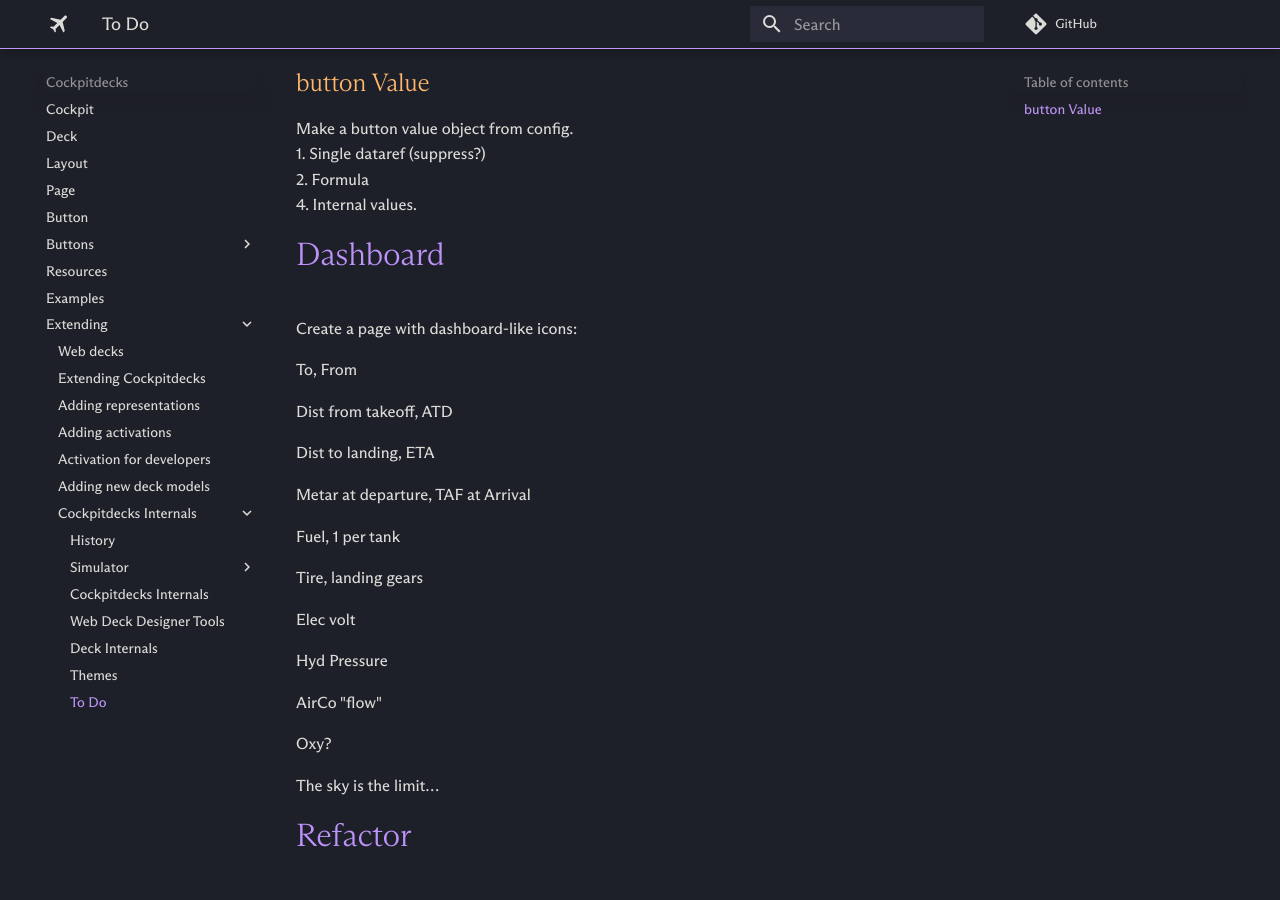
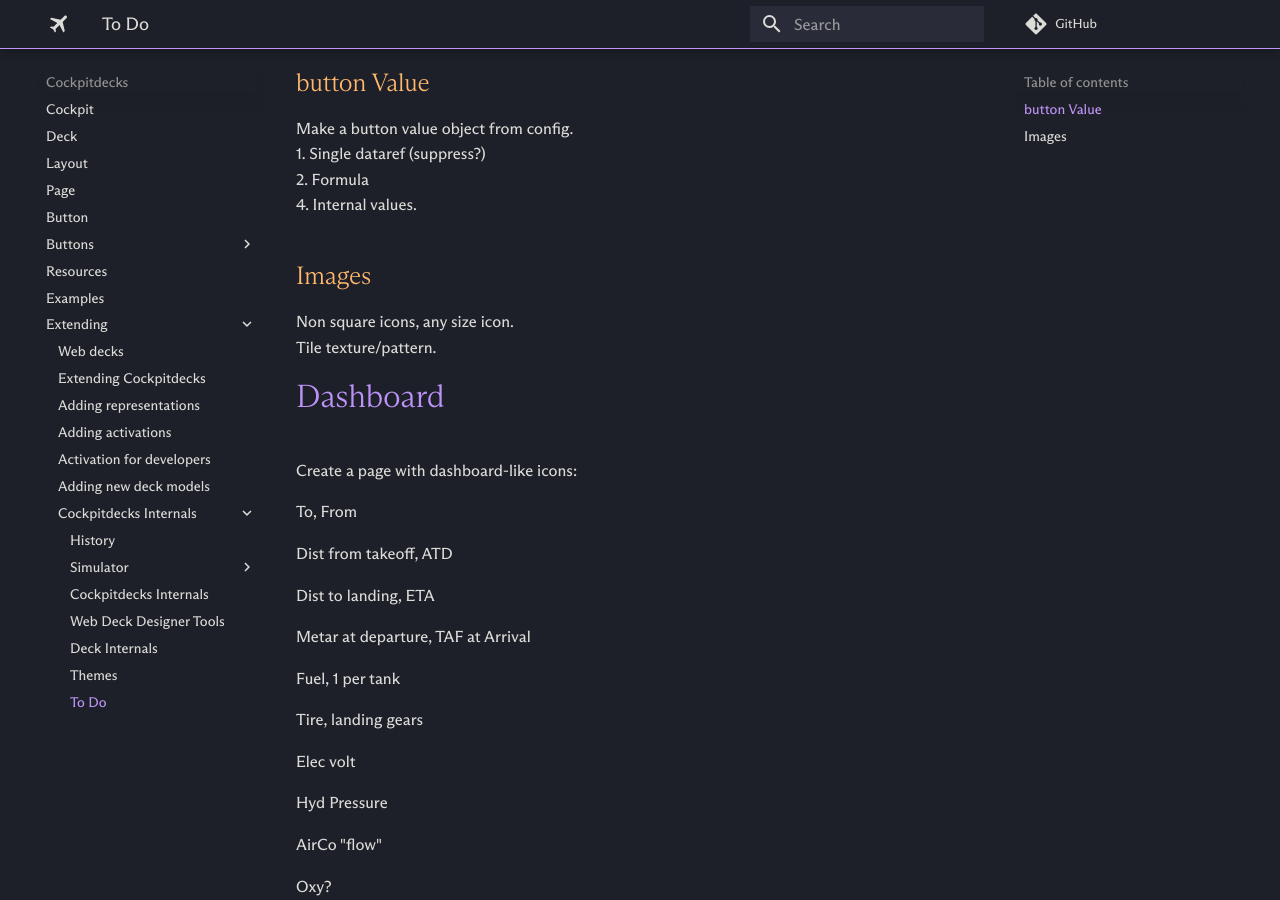
Before and after one commit to devleaks/cockpitdecks-docs, an MkDocs documentation site: the page built from docs/Extending/Internals/To do.md, in a window 1280 px wide and 900 px high, scrolled down 396 px. Built offline with MkDocs 1.6.1 and Material for MkDocs 9.7.7, drawn with Linux system fonts in a browser that asks for light colours; a script that is not in the unit is left out; comment, search, counter and statistics services are not loaded.

```diff
--- a/docs/Extending/Internals/To do.md
+++ b/docs/Extending/Internals/To do.md
@@ -16,6 +16,11 @@
 1. Single dataref (suppress?)
 2. Formula
 4. Internal values.
+
+## Images
+
+Non square icons, any size icon.
+Tile texture/pattern.
 
 # Dashboard
 
```
Also changed, not shown: docs/.theme/assets/images/android-chrome-192x192.png (added), docs/.theme/assets/images/android-chrome-512x512.png (added), docs/.theme/assets/images/apple-touch-icon.png (added), docs/.theme/assets/images/favicon-16x16.png (added), docs/.theme/assets/images/favicon-32x32.png (added), docs/.theme/assets/images/favicon.ico, docs/.theme/assets/images/favicon.png, docs/.theme/assets/images/site.webmanifest (added).
